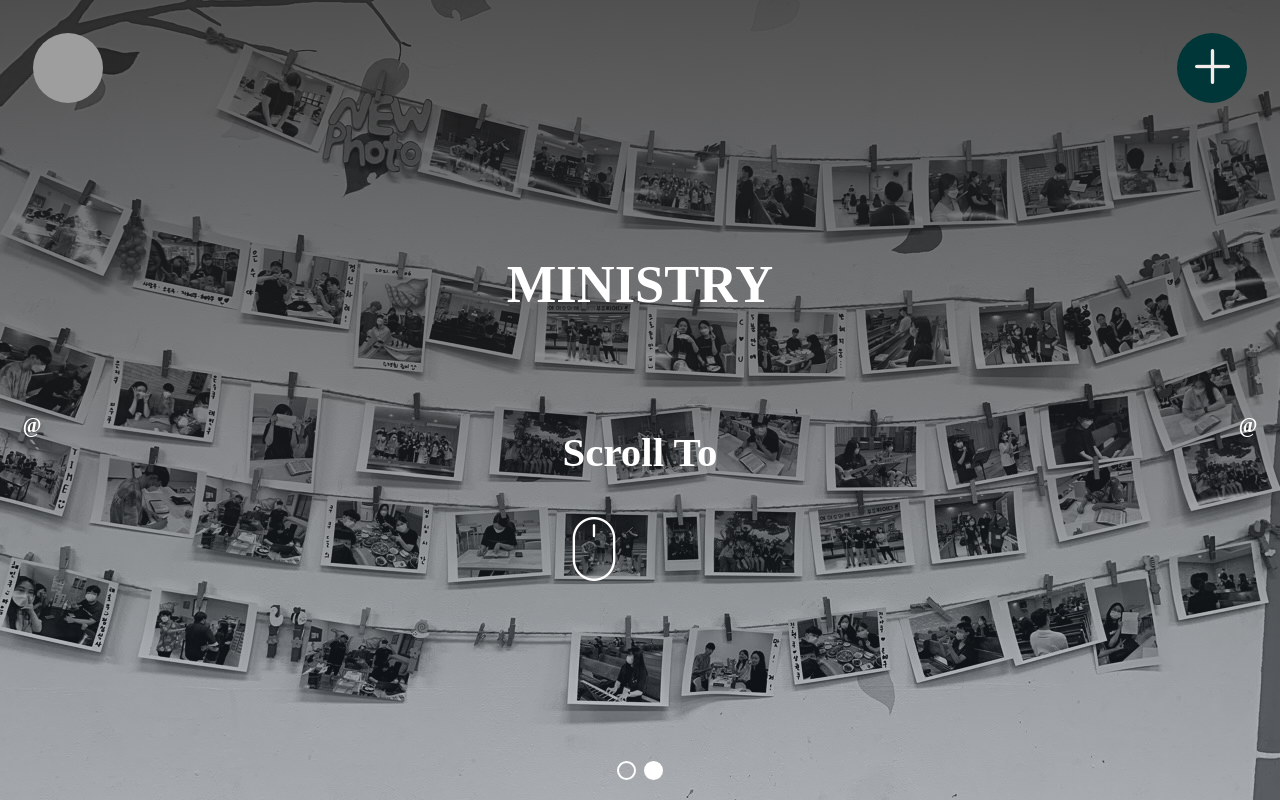
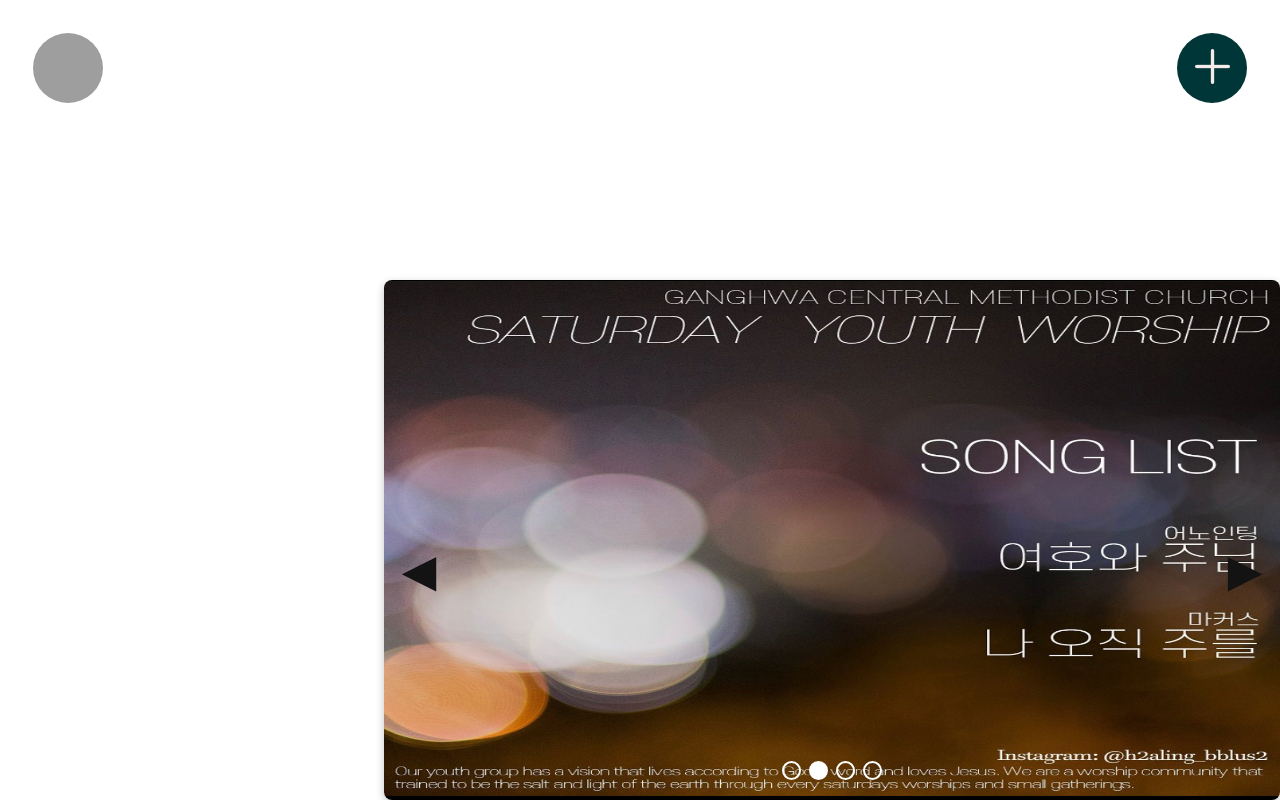
Before and after one commit to jangmoonwon/h2alingbblus2-web, a React (Create React App) app: page /main/ in a window 1280 px wide. Built offline with nearby package versions, Linux system fonts and the light colour scheme; grey boxes are pictures that could not be loaded.

Commit message:
캐로셀 - 첫 번째 메인 페이지 삭제, 두 번째 메인 페이지 삽입

```diff
--- a/src/components/Carousel/index.tsx
+++ b/src/components/Carousel/index.tsx
@@ -7,7 +7,6 @@ import {
   Arrow,
   SlideDot,
   Content,
-  TextWrapper,
 } from "./styles";
 
 const Carousel = (): JSX.Element => {
@@ -95,19 +94,12 @@ const Carousel = (): JSX.Element => {
         />
         {/* pickIndex라는 state 변수를 이용하여 그에 맞는 이미지 렌더링 */}
         <Arrow isLeft={true} onClick={handlePrevClick}>
-          @
+          ◀︎
         </Arrow>
         <Arrow isLeft={false} onClick={handleNextClick}>
-          @
+          ▶︎
         </Arrow>
         <PickerWrapper>{pickers}</PickerWrapper>
-        <TextWrapper>
-          <h2>MINISTRY</h2>
-          <div style={{ marginTop: "30px" }}>
-            <h3>Scroll To</h3>
-            <img src="/images/mouse.png" alt="mouse" />
-          </div>
-        </TextWrapper>
       </Content>
     </Container>
   );
--- a/src/components/Carousel/slideImg.ts
+++ b/src/components/Carousel/slideImg.ts
@@ -1,4 +1,6 @@
 export const sildeImg: string[] = [
-    "/images/mainImg.jpg",
-    "/images/photoTree.jpg",
-  ];
+  "/images/wanted.jpg",
+  "/images/songList.jpg",
+  "/images/mainImg.jpg",
+  "/images/photoTree.jpg",
+];
--- a/src/components/Carousel/styles.ts
+++ b/src/components/Carousel/styles.ts
@@ -9,32 +9,29 @@ type BackgroundProps = {
 };
 
 const Container = styled.div`
-  width: 100vw;
-  height: 100vh;
+  width: 70vw;
+  height: 65vh;
+  border-radius: 8px;
   position: relative;
   top: 50%;
   left: 50%;
   transform: translate(-50%, -50%);
-  overflow: auto;
-  scroll-snap-type: y mandatory;
+  box-shadow: rgba(0, 0, 0, 0.24) 0px 3px 8px;
 `;
 
 const Content = styled.div`
-  scroll-snap-align: center;
   display: flex;
   flex-direction: column;
   justify-content: center;
   align-items: center;
-  height: 100vh;
-  font-size: 35px;
-  font-weight: 600;
+  height: 65vh;
 `;
 
 const Images = styled.img`
   width: 100%;
   height: 100%;
-  object-fit: cover;
-  background-image: red;
+  border-radius: 8px;
+  object-fit: fill;
 `;
 
 const PickerWrapper = styled.div`
@@ -44,22 +41,6 @@ const PickerWrapper = styled.div`
   bottom: 10px;
   transform: translate(-50%, -10px);
   display: flex;
-`;
-
-const TextWrapper = styled.div`
-  position: absolute;
-  width: 100vw;
-  height: 100vh;
-  display: flex;
-  flex-direction: column;
-  justify-content: center;
-  align-items: center;
-  font-weight: 800;
-  background-image: linear-gradient(
-    to bottom,
-    rgba(34, 34, 34, 0.75),
-    rgba(44, 62, 80, 0.23)
-  );
 `;
 
 const SlideDot = styled.div<BackgroundProps>`
@@ -73,32 +54,24 @@ const SlideDot = styled.div<BackgroundProps>`
 `;
 
 const Arrow = styled.div<ArrowProps>`
-  width: 50px;
-  height: 50px;
+  width: 60px;
+  height: 60px;
   background-color: transparent;
   border-radius: 20%;
   position: absolute;
   z-index: 99;
   top: 50%;
-  ${(props) => (props.isLeft ? "left: 7px" : "right: 7px")};
+  ${(props) => (props.isLeft ? "left: 5px" : "right: 5px")};
   display: flex;
   justify-content: center;
   align-items: center;
-  font-size: 20px;
-  color: white;
+  font-size: 45px;
+  color: #131313;
   cursor: pointer;
   transition: 0.175s all ease-in;
   &:hover {
-    background-color: rgba(255, 255, 255, 0.45);
+    background-color: rgba(204, 198, 198, 0.75);
   }
 `;
 
-export {
-  Container,
-  Content,
-  Images,
-  PickerWrapper,
-  SlideDot,
-  Arrow,
-  TextWrapper,
-};
+export { Container, Content, Images, PickerWrapper, SlideDot, Arrow };
```
